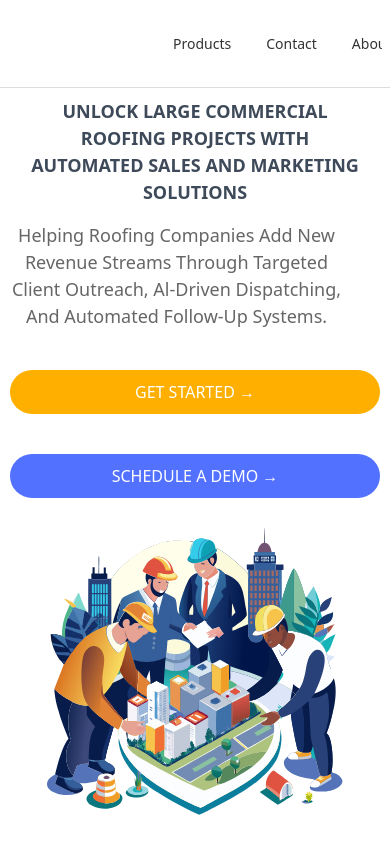
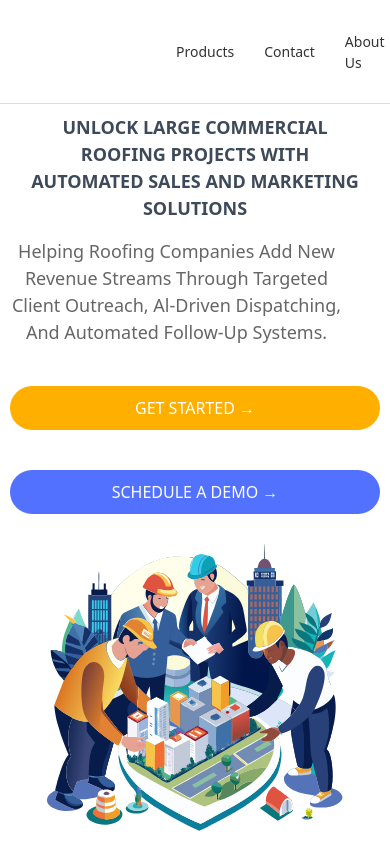
Before and after one commit to nidu003/rev, a Next.js app: page / in a window 390 px wide. Shown: the top 844 px of the page. Built offline with nearby package versions, Linux system fonts and the light colour scheme.

Commit message:
update on nav and css

```diff
--- a/app/globals.css
+++ b/app/globals.css
@@ -28,11 +28,10 @@ html,body {
   margin: 0;
   padding: 0;
   display: flex;
-  flex-wrap: nowrap; /* Prevent wrapping of items */
 }
 
 .nav li {
-  margin-right: 20px; /* Space between items */
+  margin-right: 20px;
 }
 
 .nav a {
@@ -57,7 +56,7 @@ html,body {
     display: flex;
     flex-direction: row; /* Keep menu items in a row */
     justify-content: space-around;
-    width: auto; /* Auto width to fit items */
+    width: 100%; /* Spread menu items across the full width */
   }
 
   .nav li {
@@ -79,23 +78,20 @@ html,body {
 /* Mobile (max-width: 768px) */
 @media only screen and (max-width: 768px) {
   .nav {
-    flex-direction: row; /* Keep items horizontal */
-    align-items: center; /* Center align items vertically */
-    justify-content: space-between; /* Space between items */
-    padding: 0.5rem; /* Adjust padding for mobile */
+    flex-direction: row; /* Keep items in a row */
+    justify-content: space-between;
+    align-items: center;
+    padding: 1rem; /* Increase padding for touch devices */
   }
 
   .nav ul {
-    flex-direction: row; /* Keep menu items in a row */
+    flex-direction: row; /* Keep the menu items in a row */
     padding: 0;
-    width: auto; /* Make the ul take auto width */
-    overflow: hidden; /* Prevent overflow */
-    white-space: nowrap; /* Prevent items from wrapping */
-    justify-content: flex-start; /* Align items to the left */
+    width: 100%; /* Make the ul take full width */
   }
 
   .nav li {
-    margin-right: 15px; /* Maintain space between items */
+    margin-right: 10px; /* Space between items */
   }
 
   .nav a {
@@ -103,11 +99,12 @@ html,body {
   }
 
   .nav img {
-    width: 40px; /* Adjust image size for mobile */
+    width: 30px; /* Adjust image size for mobile */
     height: auto; /* Maintain aspect ratio */
+    margin-left: 0;
+    margin-right: 0;
   }
 }
-
 
 /*Hero*/
 /* Base styles for desktop */
--- a/component/Nav.tsx
+++ b/component/Nav.tsx
@@ -3,7 +3,6 @@ import Link from 'next/link';
 const Nav = () => {
   return (
     <nav className="nav" style={{ backgroundColor: 'white' }}>
-    <i class="fa fa-times" onclick="hideMenu()"></i>
       <ul>
         <li style={{ marginLeft: 50 }}>
           <Link href="/">
@@ -50,7 +49,7 @@ const Nav = () => {
             Article
           </Link>
         </li>
-        <i class="fa fa-bars"onclick="showMenu()"></i>
+
       </ul>
     </nav>
   );
```
